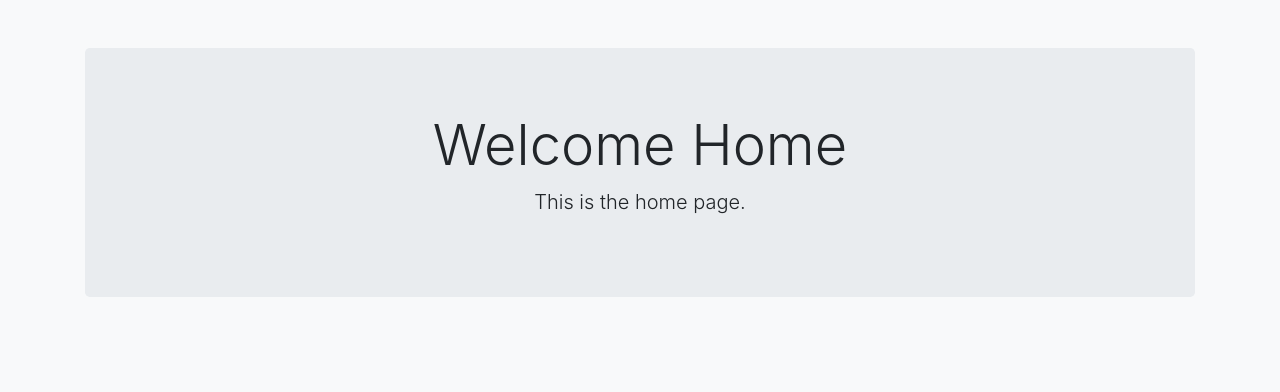
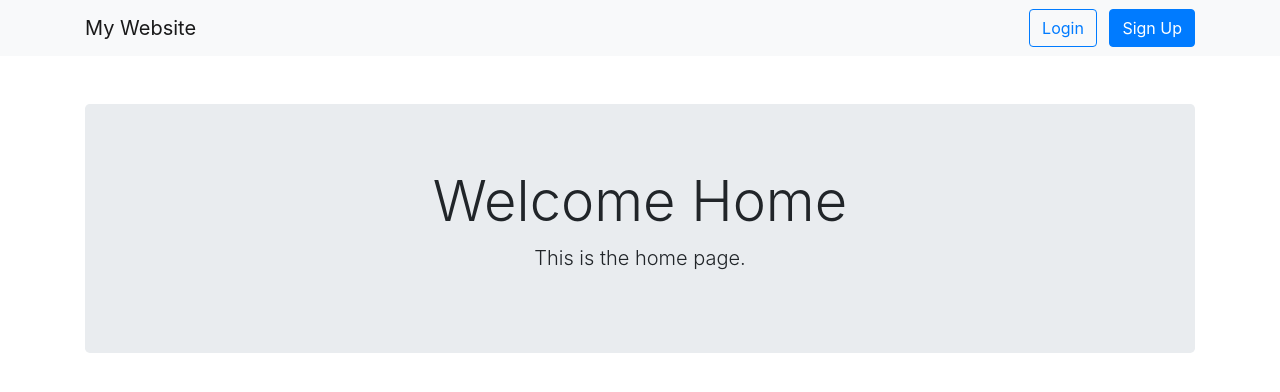
Before and after one commit to Amirmohammdkhaki/My_projectt, a Django app: page / in a window 1280 px wide. Shown: the top 392 px of the page. Run offline with Django 4.2, Linux system fonts and the light colour scheme; parts of the project's set-up code (start-up, migrations or seed data) failed here and were passed over; some libraries are stand-ins or nearby versions.

Commit message:
commit10

```diff
--- a/templates/_base.html
+++ b/templates/_base.html
@@ -1,57 +1,133 @@
 <!DOCTYPE html>
 <html lang="en">
+
 <head>
+
     <meta charset="UTF-8">
+
     <meta name="viewport" content="width=device-width, initial-scale=1.0">
 
+
     <title>
+
         {% block page_title %}
+
         {% endblock %}
+
     </title>
 
+
     <!-- Bootstrap 4 CSS -->
-    <link rel="stylesheet" href="https://stackpath.bootstrapcdn.com/bootstrap/4.5.2/css/bootstrap.min.css">
 
-    <!-- Custom CSS -->
-    <style>
-        body {
-            background-color: #f8f9fa;
-        }
+    <link rel="stylesheet"
+          href="https://stackpath.bootstrapcdn.com/bootstrap/4.5.2/css/bootstrap.min.css">
 
-        .custom-box {
-            margin-top: 30px;
-            padding: 20px;
-            border-radius: 10px;
-            background: white;
-        }
-    </style>
 
 </head>
 
+
 <body>
 
-    {% block page_content %}
-    {% endblock %}
+
+<!-- Navbar -->
+
+<nav class="navbar navbar-expand-lg navbar-light bg-light">
+
+    <div class="container">
 
 
-    <!-- Test JS -->
-    <script>
-        console.log("Django Base Template Loaded!");
-
-        document.addEventListener("DOMContentLoaded", function () {
-            console.log("Page Ready!");
-        });
-    </script>
+        <a class="navbar-brand" href="/">
+            My Website
+        </a>
 
 
-    <!-- jQuery -->
-    <script src="https://code.jquery.com/jquery-3.5.1.slim.min.js"></script>
 
-    <!-- Popper.js -->
-    <script src="https://cdn.jsdelivr.net/npm/popper.js@1.16.1/dist/umd/popper.min.js"></script>
+        <div class="ml-auto">
 
-    <!-- Bootstrap 4 JS -->
-    <script src="https://stackpath.bootstrapcdn.com/bootstrap/4.5.2/js/bootstrap.min.js"></script>
+
+            {% if user.is_authenticated %}
+
+
+                <span class="mr-3">
+
+                    Hello, {{ user.email }}
+
+                </span>
+
+
+
+                <a href="{% url 'account_logout' %}"
+                   class="btn btn-danger">
+
+                    Logout
+
+                </a>
+
+
+
+            {% else %}
+
+
+
+                <a href="{% url 'account_login' %}"
+                   class="btn btn-outline-primary mr-2">
+
+                    Login
+
+                </a>
+
+
+
+                <a href="{% url 'account_signup' %}"
+                   class="btn btn-primary">
+
+                    Sign Up
+
+                </a>
+
+
+
+            {% endif %}
+
+
+
+        </div>
+
+
+    </div>
+
+
+</nav>
+
+
+
+
+
+<!-- Page Content -->
+
+
+{% block page_content %}
+
+{% endblock %}
+
+
+
+
+
+<!-- Bootstrap JS -->
+
+
+<script src="https://code.jquery.com/jquery-3.5.1.slim.min.js"></script>
+
+
+<script src="https://cdn.jsdelivr.net/npm/popper.js@1.16.1/dist/umd/popper.min.js"></script>
+
+
+<script src="https://stackpath.bootstrapcdn.com/bootstrap/4.5.2/js/bootstrap.min.js"></script>
+
+
 
 </body>
+
+
 </html>
--- a/templates/home.html
+++ b/templates/home.html
@@ -15,4 +15,6 @@
     </div>
 </div>
 
+
+
 {% endblock %}
```
Also changed, not shown: pages/templates/pages/about.html (+12 -1 lines).
